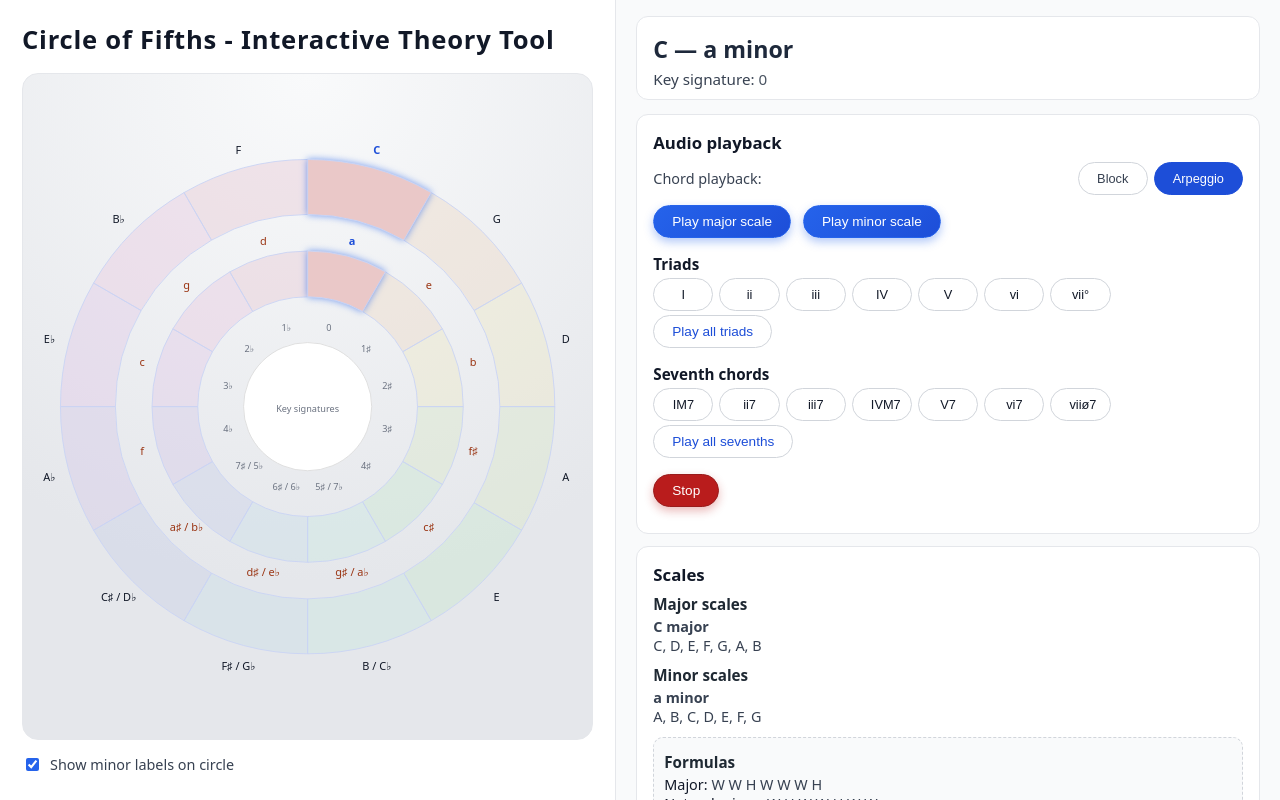
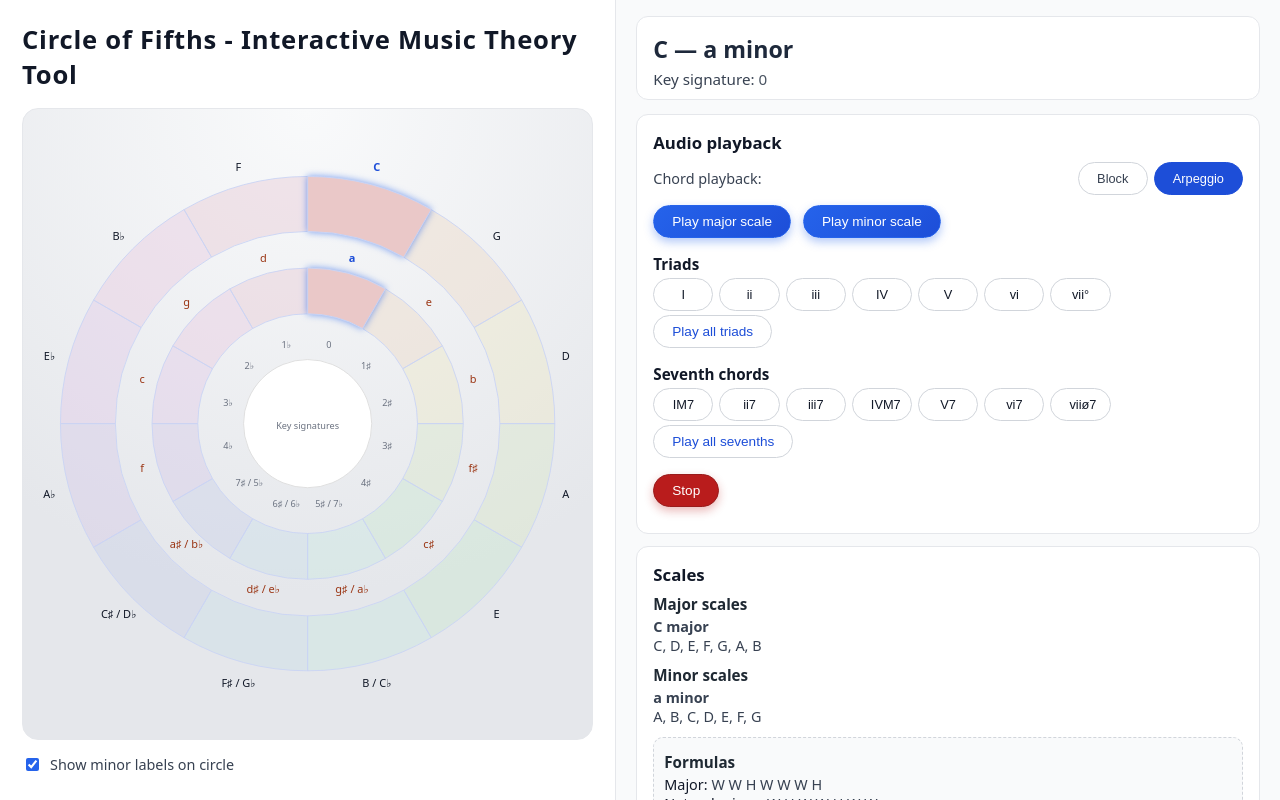
Before and after one commit to dkolbuc/Circle-of-fifths, a plain HTML site: page index.html in a window 1280 px wide. Drawn offline with Linux system fonts and the light colour scheme.

Commit message:
Update index.html

```diff
--- a/index.html
+++ b/index.html
@@ -10,7 +10,7 @@
   <div class="app">
     <!-- LEFT: Circle of Fifths -->
     <main class="circlePane">
-      <h1 class="appTitle">Circle of Fifths - Interactive Theory Tool</h1>
+      <h1 class="appTitle">Circle of Fifths - Interactive Music Theory Tool</h1>
       <div id="canvas" class="circleCanvas"></div>
 
       <div class="circleControls">
```
